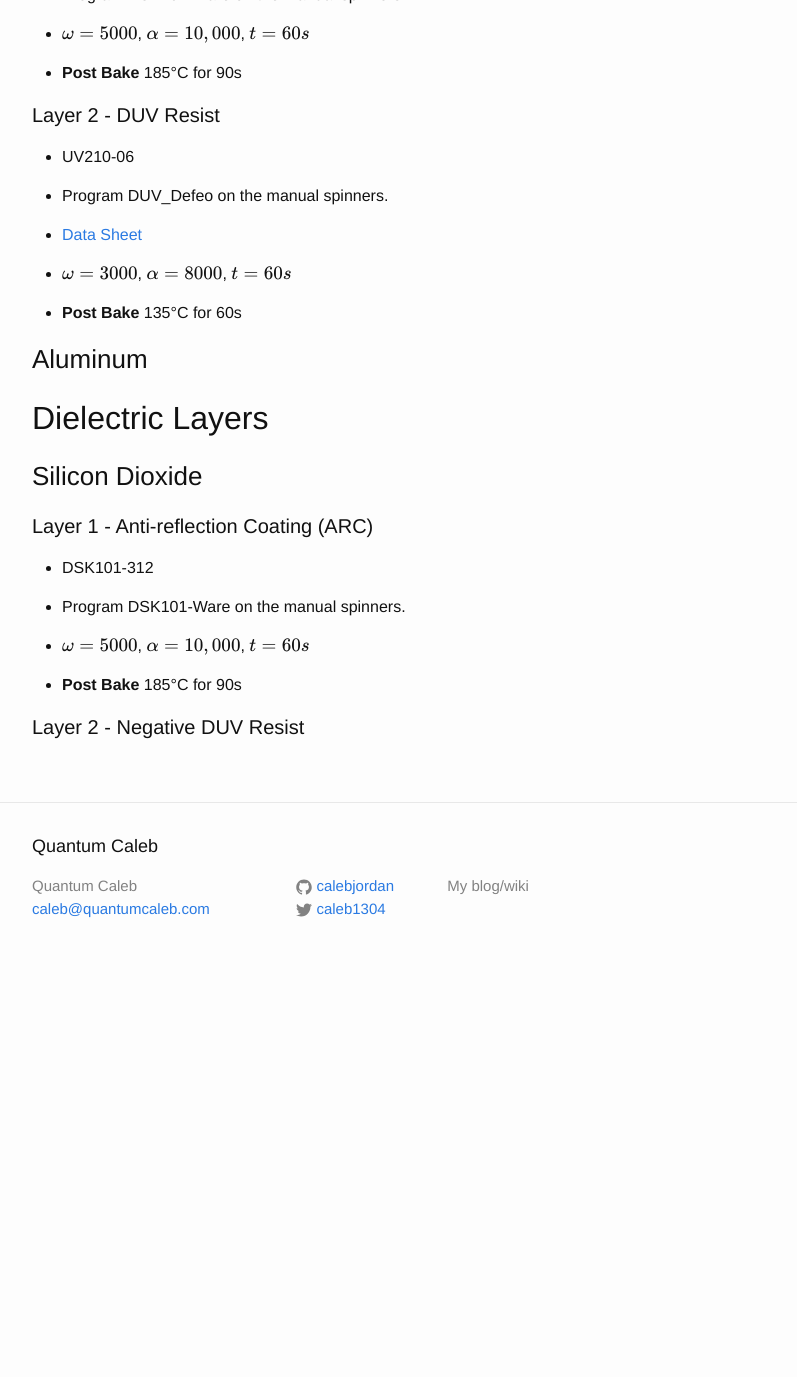
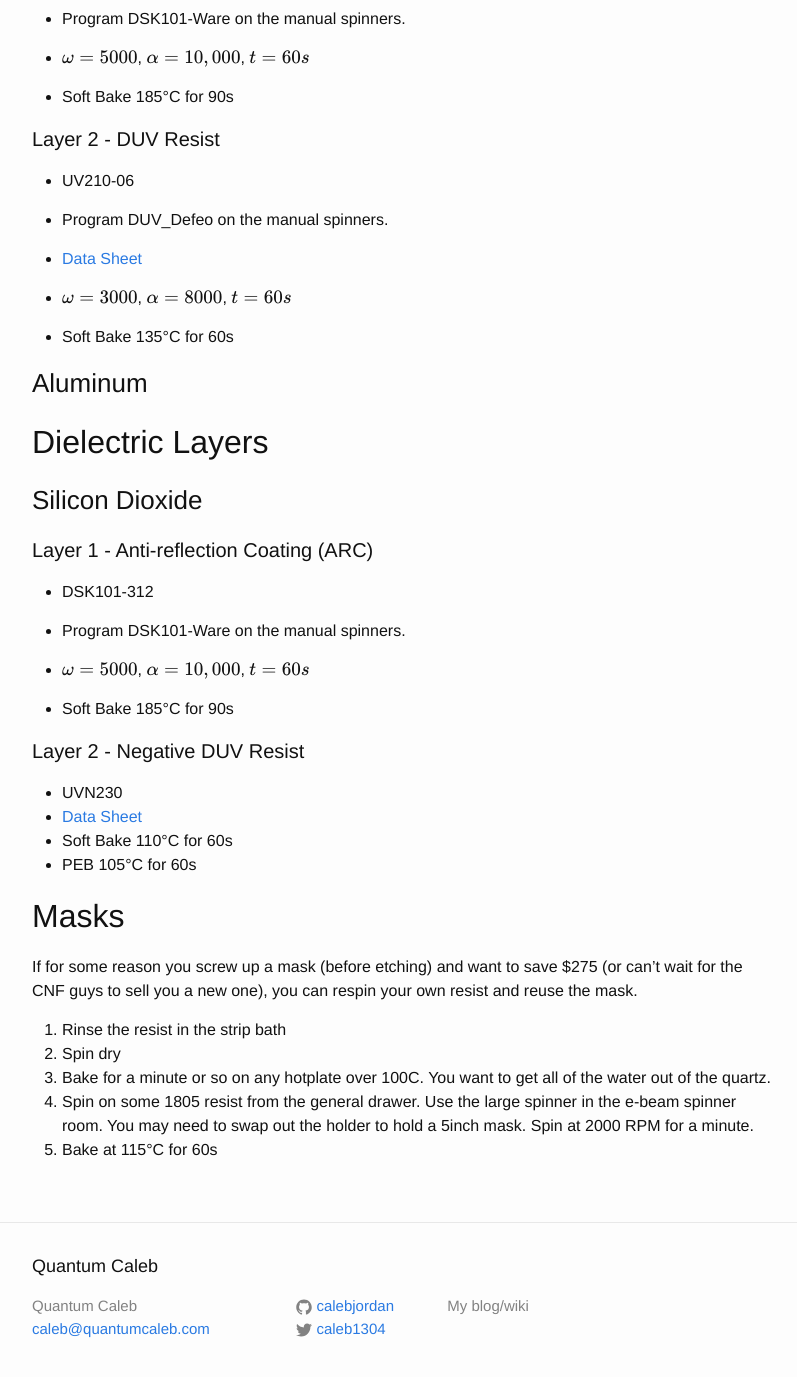
Before and after one commit to calebjordan/quantumcaleb, a Jekyll site: the page built from _posts/2015-7-31-Spinning Wafers.md, in a window 1280 px wide and 1400 px high, scrolled down 631 px. Shown: the top 1377 px of the window, without its empty margins (238-1035 px from the left). Built offline with Jekyll 4.4.1, drawn with Linux system fonts in a browser that asks for light colours; Markdown is read by kramdown in place of the engine named in the settings; formulas are drawn with MathJax 3; before the commit the page ends 1611 px from its top, so only the background shows below that.

Commit message:
Added DUVN30 info in 'spinning wafers'

```diff
--- a/_posts/2015-7-31-Spinning Wafers.md
+++ b/_posts/2015-7-31-Spinning Wafers.md
@@ -11,6 +11,7 @@ tags: Fabrication
     2. [Aluminum](#aluminum)
 2. [Dielectric Layers](#dielectric-layers)
     1. [Silicon Dioxide](#silicon-dioxide)
+3. [Masks](#masks)
 
 <!-- /MarkdownTOC -->
 
@@ -32,7 +33,7 @@ Our resist storage is in drawer 9, in the back right corner.
 
 * \\(\omega = 5000\\), \\(\alpha=10,000\\), \\(t=60s\\)
 
-* **Post Bake** 185&deg;C for 90s
+* Soft Bake 185&deg;C for 90s
 
 #### Layer 2 - DUV Resist
 * UV210-06
@@ -43,7 +44,7 @@ Our resist storage is in drawer 9, in the back right corner.
 
 * \\(\omega=3000\\), \\(\alpha=8000\\), \\(t=60s\\)
 
-* **Post Bake** 135&deg;C for 60s
+* Soft Bake 135&deg;C for 60s
 
 <a name="aluminum"></a>
 ### Aluminum
@@ -61,6 +62,21 @@ Our resist storage is in drawer 9, in the back right corner.
 
 * \\(\omega = 5000\\), \\(\alpha=10,000\\), \\(t=60s\\)
 
-* **Post Bake** 185&deg;C for 90s
+* Soft Bake 185&deg;C for 90s
 
 #### Layer 2 - Negative DUV Resist
+* UVN230
+* [Data Sheet](http://www.microchem.com/PDFs_Dow/UVN30%20Datasheet.pdf)
+* Soft Bake 110&deg;C for 60s
+* PEB 105&deg;C for 60s
+
+<a name="masks"></a>
+## Masks
+
+If for some reason you screw up a mask (before etching) and want to save $275 (or can't wait for the CNF guys to sell you a new one), you can respin your own resist and reuse the mask.
+
+1. Rinse the resist in the strip bath
+2. Spin dry
+3. Bake for a minute or so on any hotplate over 100C. You want to get all of the water out of the quartz.
+4. Spin on some 1805 resist from the general drawer. Use the large spinner in the e-beam spinner room. You may need to swap out the holder to hold a 5inch mask. Spin at 2000 RPM for a minute.
+5. Bake at 115&deg;C for 60s
```
